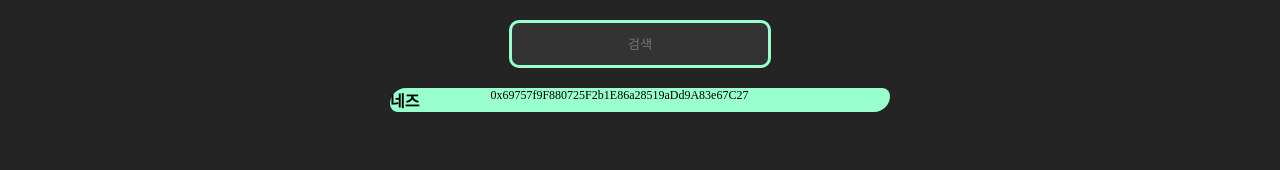
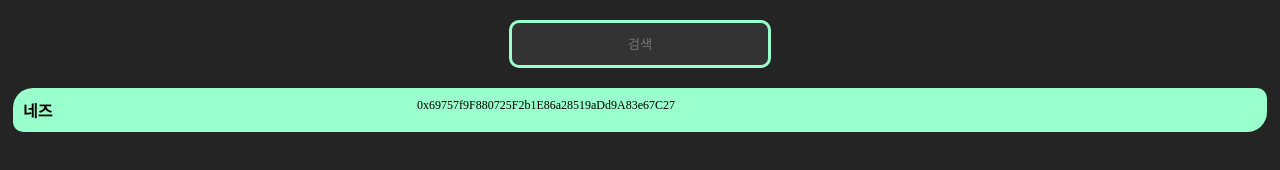
Before and after one commit to nazu280/mint-town, a plain HTML site: page index.html in a window 1280 px wide. Drawn offline with Linux system fonts and the light colour scheme.

Commit message:
Update index.html

```diff
--- a/index.html
+++ b/index.html
@@ -16,12 +16,13 @@
       }
 
       .listBox {
-        max-width: 500px;
+
       }
 
       .listInner {
         background-color: #99FFCC;
-
+        margin: 5px 5px;
+        padding: 10px;
 
         display: flex;
         border-radius: 20px 10px;
```
